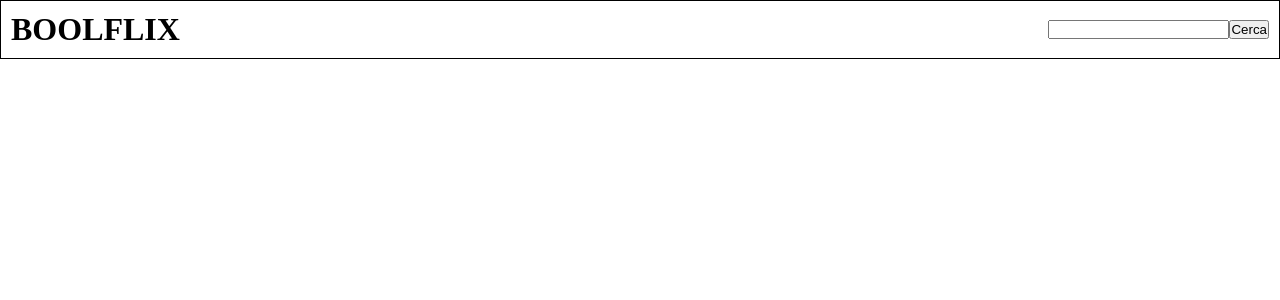
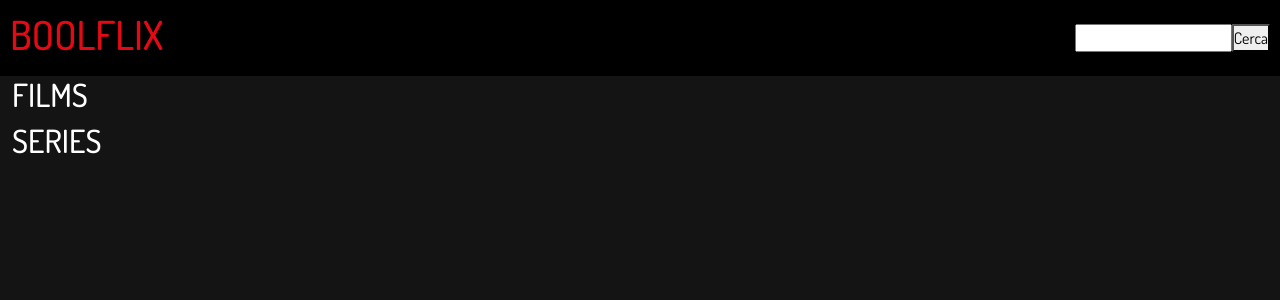
Before and after one commit to leonardobarone/vue-boolflix, a Vue app: page / in a window 1280 px wide. Shown: the top 300 px of the page. Built offline with nearby package versions, Linux system fonts and the light colour scheme.

Commit message:
milestone 3/4

```diff
--- a/package.json
+++ b/package.json
@@ -9,6 +9,7 @@
   },
   "dependencies": {
     "axios": "^0.22.0",
+    "bootstrap": "^5.1.2",
     "core-js": "^3.6.5",
     "vue": "^2.6.11"
   },
--- a/src/App.vue
+++ b/src/App.vue
@@ -1,19 +1,19 @@
 <template>
   <div id="app">
     <Header @inputSearchFromHeader="inputSearchInApp" />
-    <Films :inputSearch="inputSearch" />
+    <Main :inputSearch="inputSearch" />
   </div>
 </template>
 
 <script>
 import Header from './components/Header.vue'
-import Films from './components/Films.vue'
+import Main from './components/Main.vue'
 
 export default {
   name: 'App',
   components: {
     Header,
-    Films
+    Main
   },
   data() {
     return {
--- a/src/assets/style/common.scss
+++ b/src/assets/style/common.scss
@@ -1,4 +1,7 @@
 @import './variables.scss';
+@import url('https://fonts.googleapis.com/css2?family=Dosis:wght@200;300;400;500;600;700;800&display=swap');
+@import '~bootstrap/scss/bootstrap';
+
 
 // RESET
 * {
@@ -6,3 +9,9 @@
     margin: 0px;
     box-sizing: border-box;
 }
+
+body {
+    color: white;
+    font-family: 'Dosis', sans-serif;
+    background-color: var(--nero);
+}
--- a/src/assets/style/variables.scss
+++ b/src/assets/style/variables.scss
@@ -0,0 +1,4 @@
+:root {
+    --rosso: #e50914;
+    --nero: #141414;
+}
--- a/src/components/Card.vue
+++ b/src/components/Card.vue
@@ -1,10 +1,13 @@
 <template>
-    <div class="card">
+    <div class="card col-12 col-md-2">
+        <div class="poster_path">
+            <img :src="`https://image.tmdb.org/t/p/w200${card.poster_path}`" alt="">
+        </div>
         <div class="title">
-            {{card.title}}
+            {{card.title ? card.title : card.name}}
         </div>
         <div class="original_title">
-            {{card.original_title}}
+            {{card.original_title || card.original_name}}
         </div>
         <div class="original_language">
             <img v-if="flags.includes(card.original_language)" :src="require(`../assets/img/flag/${card.original_language}.png`)" alt="">
@@ -32,7 +35,8 @@ export default {
 
 <style lang="scss" scoped>
     .card {
-        border: 1px solid black;
+        background-color: var(--nero);
+        border: 1px solid white;
         .original_language img {
             width: 15px;
         }
--- a/src/components/Films.vue
+++ /dev/null
@@ -1,42 +0,0 @@
-<template>
-  <div class="films">
-        <Card v-for="(film, index) in films" :key="index" :card="film" />
-  </div>
-</template>
-
-<script>
-import Card from './Card.vue';
-import axios from 'axios';
-
-export default {
-    name: 'Films',
-    components: {
-        Card
-    },
-    data() {
-        return {
-            films: []
-        }
-    },
-    props: ['inputSearch'],
-    watch: {
-        inputSearch() {
-            axios
-            .get('https://api.themoviedb.org/3/search/movie', {
-                params: {
-                    api_key: '933f816273dcac2d9bb3de85d7f0a2c6',
-                    query: this.inputSearch,
-                    language: 'it-IT'
-                }
-            })
-            .then((response) => {
-                this.films = response.data.results
-
-            });
-        }
-    }
-}
-</script>
-
-<style lang="scss" scoped>
-</style>
--- a/src/components/Header.vue
+++ b/src/components/Header.vue
@@ -25,6 +25,9 @@ export default {
         align-items: center;
         justify-content: space-between;
         padding: .625rem;
-        border: 1px solid black;
+        background-color: black;
+    }
+    h1 {
+        color: var(--rosso);
     }
 </style>
--- /dev/null
+++ b/src/components/Main.vue
@@ -0,0 +1,68 @@
+<template>
+  <div class="main">
+      <div class="films container-fluid">
+          <div class="row">
+                <h2>FILMS</h2>
+                <Card v-for="(film, index) in films" :key="index" :card="film" />
+          </div>
+      </div>
+      <div class="series container-fluid">
+          <div class="row">
+            <h2>SERIES</h2>
+            <Card v-for="(serie, index) in series" :key="index" :card="serie" />
+          </div>
+      </div>
+  </div>
+</template>
+
+<script>
+import Card from './Card.vue';
+import axios from 'axios';
+
+export default {
+    name: 'Main',
+    components: {
+        Card
+    },
+    data() {
+        return {
+            films: [],
+            series: []
+        }
+    },
+    props: ['inputSearch'],
+    watch: {
+        inputSearch() {
+            const apy_key = '933f816273dcac2d9bb3de85d7f0a2c6';
+            const language = 'it-IT';
+            // Chiamata Axios Films
+            axios
+            .get('https://api.themoviedb.org/3/search/movie', {
+                params: {
+                    api_key: apy_key,
+                    query: this.inputSearch,
+                    language: language
+                }
+            })
+            .then((response) => {
+                this.films = response.data.results
+            });
+            // Chiamata Axios Series
+            axios
+            .get('https://api.themoviedb.org/3/search/tv', {
+                params: {
+                    api_key: apy_key,
+                    query: this.inputSearch,
+                    language: language
+                }
+            })
+            .then((response) => {
+                this.series = response.data.results
+            });
+        }
+    }
+}
+</script>
+
+<style lang="scss" scoped>
+</style>
```
Also changed, not shown: 1 other file (tests, documents, lock files or other folders).
